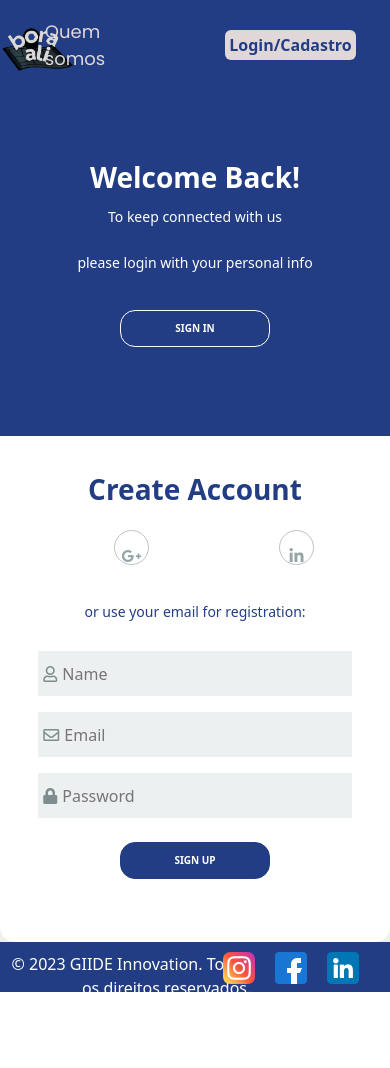
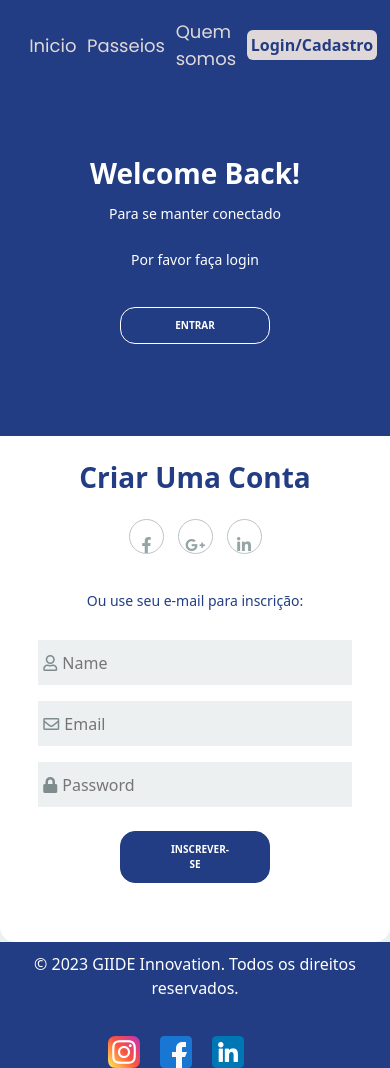
Before and after one commit to 07111992/BoraAli, a React (Create React App) app: page /LoginCadastro in a window 390 px wide. Before the commit the page ends 1010 px from the top, so only its background shows below. Built offline with nearby package versions, Linux system fonts and the light colour scheme.

Commit message:
responsividade inicial, footer e menu

```diff
--- a/src/components/LoginCadastro/LoginCadastro.js
+++ b/src/components/LoginCadastro/LoginCadastro.js
@@ -18,30 +18,39 @@ export default function LoginCadastro() {
           <div className="first-column">
             <h2 className="title title-primary">welcome back!</h2>
             <p className="description description-primary">
-              To keep connected with us
+              Para se manter conectado
             </p>
             <p className="description description-primary">
-              please login with your personal info
+              Por favor faça login
             </p>
             <button onClick={Signin} id="signin" className="btn btn-primary">
-              sign in
+              Entrar
             </button>
           </div>
           <div className="second-column">
-            <h2 className="title title-second">create account</h2>
+            <h2 className="title title-second">Criar uma conta</h2>
             <div className="social-media">
               <ul className="list-social-media">
-                <a className="link-social-media" href="#">
+                <a
+                  className="link-social-media"
+                  href="https://icons8.com.br/icon/59780/facebook"
+                >
                   <li className="item-social-media">
                     <i className="fab fa-facebook-f"></i>
                   </li>
                 </a>
-                <a className="link-social-media" href="#">
+                <a
+                  className="link-social-media"
+                  href="https://icons8.com.br/icon/59780/facebook"
+                >
                   <li className="item-social-media">
                     <i className="fab fa-google-plus-g"></i>
                   </li>
                 </a>
-                <a className="link-social-media" href="#">
+                <a
+                  className="link-social-media"
+                  href="https://icons8.com.br/icon/59780/facebook"
+                >
                   <li className="item-social-media">
                     <i className="fab fa-linkedin-in"></i>
                   </li>
@@ -49,7 +58,7 @@ export default function LoginCadastro() {
               </ul>
             </div>
             <p className="description description-second">
-              or use your email for registration:
+              Ou use seu e-mail para inscrição:
             </p>
             <form className="form">
               <label className="label-input" for="">
@@ -67,33 +76,36 @@ export default function LoginCadastro() {
                 <input type="password" placeholder="Password" />
               </label>
 
-              <button className="btn btn-second">sign up</button>
+              <button className="btn btn-second">Inscrever-se</button>
             </form>
           </div>
         </div>
         <div className="content second-content">
           <div className="first-column">
-            <h2 className="title title-primary">hello, friend!</h2>
+            <h2 className="title title-primary">Olá amigo!</h2>
             <p className="description description-primary">
-              Enter your personal details
+              Insira seus dados pessoais
             </p>
             <p className="description description-primary">
-              and start journey with us
+              E comece a jornada conosco
             </p>
             <button onClick={Signup} id="signup" className="btn btn-primary">
-              sign up
+              Inscrever-se
             </button>
           </div>
           <div className="second-column">
-            <h2 className="title title-second">sign in to developer</h2>
+            <h2 className="title title-second">Faça login no desenvolvedor</h2>
             <div className="social-media">
               <ul className="list-social-media">
-                <a className="link-social-media" href="#">
+                <a
+                  className="link-social-media"
+                  href="https://icons8.com.br/icon/59780/facebook"
+                >
                   <li className="item-social-media">
                     <i className="fab fa-facebook-f"></i>
                   </li>
                 </a>
-                <a className="link-social-media" href="#">
+                <a className="link-social-media" href="">
                   <li className="item-social-media">
                     <i className="fab fa-google-plus-g"></i>
                   </li>
--- a/src/components/QuemSomos/QuemSomos.css
+++ b/src/components/QuemSomos/QuemSomos.css
@@ -1,5 +1,4 @@
 main {
-  position: relative;
   display: flex;
   flex-direction: column;
   justify-content: center;
--- a/src/components/footer/footer.css
+++ b/src/components/footer/footer.css
@@ -7,8 +7,8 @@ footer {
   flex-direction: row;
   padding-left: 0px;
   padding: 0px;
-  margin-bottom: 0px;
   background-color: #223d83;
+  bottom: 0;
 }
 
 footer p {
@@ -35,3 +35,37 @@ footer p {
   width: 32px;
   height: 32px;
 }
+
+@media (max-width: 900px) {
+  footer {
+    width: 100%;
+    height: auto;
+    display: flex;
+    flex-direction: column;
+    padding-left: 0px;
+    justify-content: center;
+    align-items: center;
+    padding: 0px;
+    background-color: #223d83;
+    bottom: 0;
+  }
+
+  .contanier_redes_sociais {
+    width: 25vw;
+    flex-direction: row;
+    display: flex;
+    gap: 20px;
+    margin-top: 10px;
+    margin-right: 0px;
+  }
+
+  .div_p {
+    width: 100vw;
+  }
+
+  footer p {
+    color: white;
+    text-align: center;
+    padding: 10px;
+  }
+}
--- a/src/components/menu/menu.css
+++ b/src/components/menu/menu.css
@@ -9,7 +9,7 @@ nav {
    left: 0;
    transition: .5s;
    z-index: 18; */
-  background-color: #223d83;
+  background-color: var(--azul);
   box-shadow: 0px 2px 20px white;
 }
 
@@ -77,3 +77,18 @@ li {
   justify-content: center;
   align-items: center;
 }
+
+@media screen and (max-width: 900px) {
+  ul {
+    display: flex;
+    flex-direction: row;
+    justify-content: center;
+    gap: 4%;
+    width: 80%;
+    align-items: center;
+  }
+
+  .contanier_logo {
+    display: none;
+  }
+}
--- a/src/components/telaInicial/telaInicial.css
+++ b/src/components/telaInicial/telaInicial.css
@@ -12,7 +12,6 @@
 }
 
 /* Carrousel */
-
 .carousel-inner {
   height: 550px;
   width: 100%;
@@ -183,7 +182,7 @@
 
 .descricao h1 {
   display: flex;
-  font-size: 1.2vw;
+  font-size: 1em;
   text-align: left;
   font-family: "Poppins", sans-serif;
   margin: 10px;
@@ -221,9 +220,13 @@
 
 .contanierFotoLateral img {
   height: 100%;
-  width: 480px;
+  width: 100%;
   border-bottom-right-radius: 0px;
   border-top-right-radius: 60px;
+}
+
+.contanierFotoLateral {
+  width: 74%;
 }
 
 .container_historia_recife {
@@ -232,15 +235,17 @@
   display: flex;
   justify-content: center;
   align-items: center;
+  padding-left: 4%;
+  padding-right: 6%;
+  height: auto;
 }
 
 .container_historia_recife h1 {
-  font-size: 1.3vw;
+  font-size: 1em;
   font-family: "Poppins", sans-serif;
   padding: 10px;
   line-height: 1.9;
-  margin-right: 110px;
-  margin-left: 100px;
+
   text-align: justify;
   color: #646464;
 }
@@ -310,17 +315,22 @@
   }
 }
 
-@media screen and (max-width: 375px) {
+@media screen and (max-width: 800px) {
   .detalhes {
     display: flex;
     flex-direction: column;
   }
 
+  .sectionDetalhes {
+    height: auto;
+  }
+
   .historia {
+    margin-top: 5%;
     display: flex;
     flex-direction: column;
     width: 100%;
-    height: 800px;
+    height: 600px;
   }
 
   .container_historia_recife {
@@ -331,10 +341,52 @@
   .container_historia_recife h1 {
     text-align: justify;
     padding: 0;
-    margin: 4px 0px;
+    margin: 3%;
   }
 
   .contanierFotoLateral img {
-    height: 50%;
+    display: none;
+  }
+
+  .detalhesDescricao {
+    display: flex;
+    flex-direction: column;
+    gap: 30px;
+    width: 100%;
+    height: auto;
+    margin-top: 50px;
+    margin-bottom: 40px;
+  }
+
+  .sectionDetalhes {
+  }
+
+  .section_contatos {
+    display: none;
+  }
+
+  .frase_carousel #spanNone {
+    display: none;
   }
 }
+
+/* @media screen and (min-width: 900px) {
+  .container_historia_recife h1 {
+    font-family: "Poppins", sans-serif;
+    padding: 10px;
+    line-height: 1.9em;
+    margin-right: 110px;
+    margin-left: 100px;
+    text-align: left;
+    color: #646464;
+  }
+
+  .descricao h1 {
+    display: flex;
+    font-size: 1em;
+    text-align: left;
+    font-family: "Poppins", sans-serif;
+    margin: 10px;
+    color: #646464;
+  }
+} */
--- a/src/components/telaInicial/telaInicial.js
+++ b/src/components/telaInicial/telaInicial.js
@@ -32,9 +32,11 @@ export default function TeleInicial() {
           <div class="carousel-item">
             <img src={imgCarousel3} class="d-block w-100" alt="..." />
           </div>
-          <div class="frase_carousel">
+          <div className="frase_carousel">
             <h1 id="frase_1">
-              <span>Venha conhecer o melhor do</span>
+              <span>
+                Venha conhecer <span id="spanNone">o melhor do</span>
+              </span>
             </h1>
             <p id="frase_2">Recife</p>
 
--- a/src/index.css
+++ b/src/index.css
@@ -1,4 +1,4 @@
-*{
+* {
   padding: 0;
   margin: 0;
 }
```
